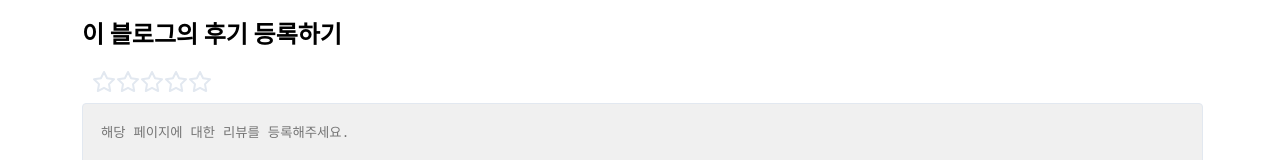
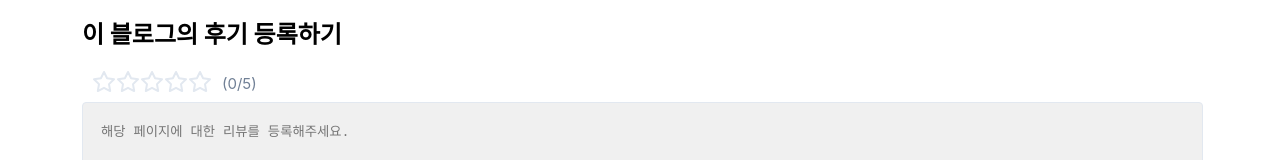
Before and after one commit to kakaotech-bootcamp-22/fe, a React (Create React App) app: page /review in a window 1280 px wide. Shown: the part 767-927 px from the top of the page. Built offline with nearby package versions, Linux system fonts and the light colour scheme; no server answers.

Commit message:
feat: 별점 카운팅 추가

```diff
--- a/src/components/Review/Review.css
+++ b/src/components/Review/Review.css
@@ -268,6 +268,7 @@
 }
 
 .star-rating {
+  display: flex;
   margin-bottom: 5px;
   margin-left: 10px;
 }
@@ -277,6 +278,13 @@
   border: none;
   cursor: pointer;
   padding: 0;
+}
+
+.rating-score {
+  font-size: 15px;
+  color: #718096;
+  margin-left: 10px;
+  align-self: center;
 }
 
 .review-textarea {
--- a/src/components/Review/Review.jsx
+++ b/src/components/Review/Review.jsx
@@ -205,6 +205,7 @@ export default function Review() {
               <Star filled={star <= rating} />
             </button>
           ))}
+          <span className="rating-score">({rating}/5)</span>
         </div>
         <textarea
           placeholder="해당 페이지에 대한 리뷰를 등록해주세요."
```
